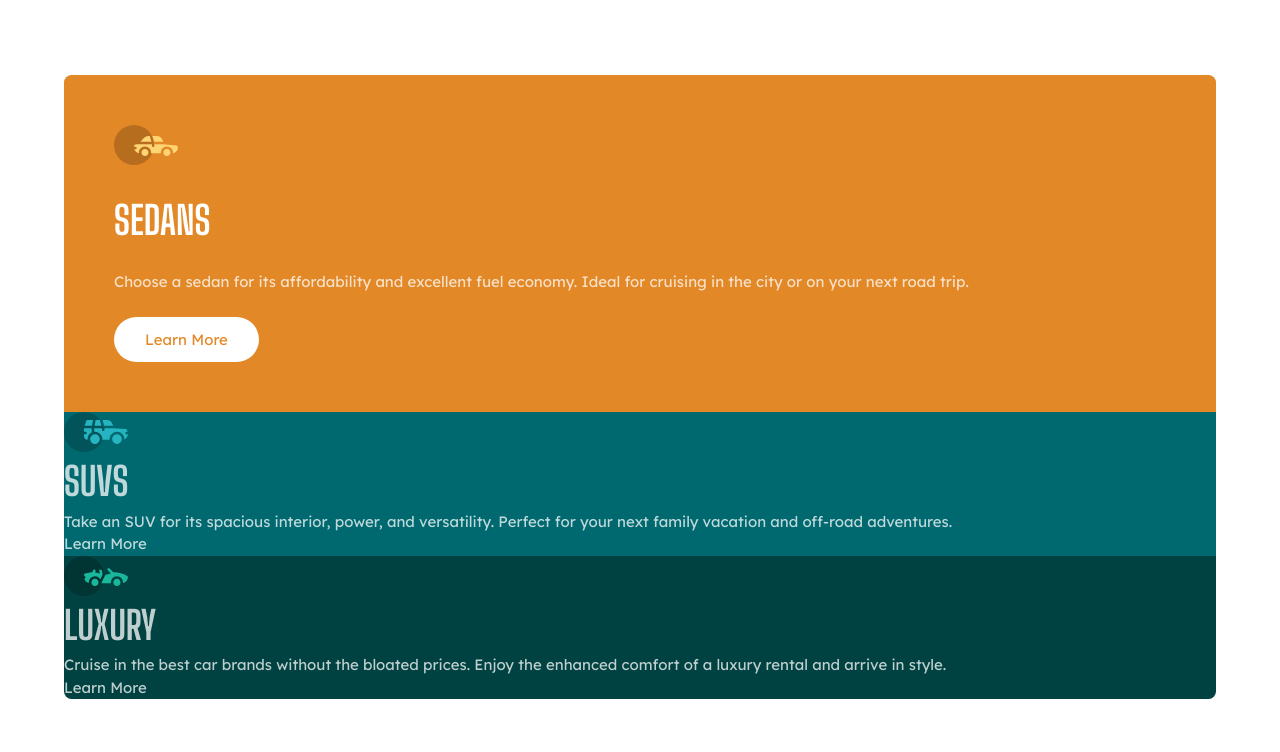
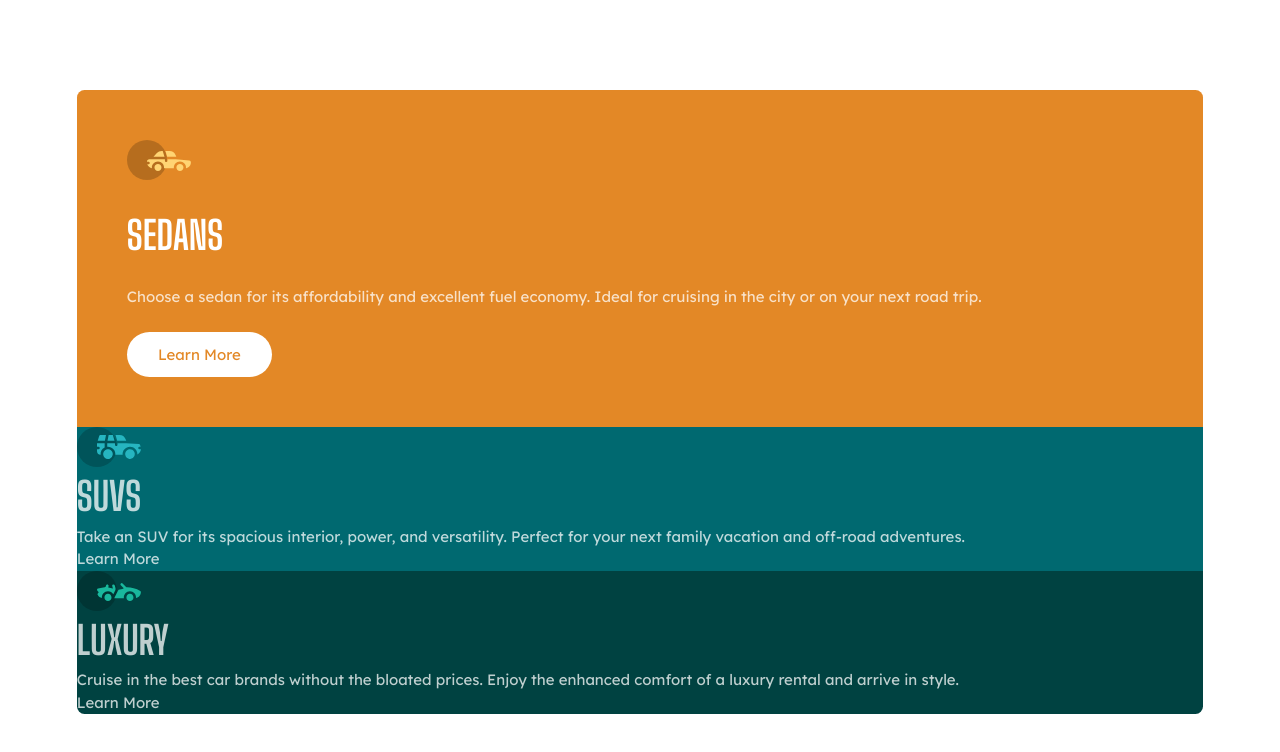
Before and after one commit to iArmanKarimi/challenge-3-column-preview-card-component, a website: page index.html in a window 1280 px wide. Drawn offline with nearby package versions, Linux system fonts and the light colour scheme; files that its build step writes are made by us from their sources.

Commit message:
adjusted body padding

```diff
--- a/index.html
+++ b/index.html
@@ -18,9 +18,9 @@
 			rel="stylesheet"
 		/>
 	</head>
-	<body class="px-[5vw] py-20">
 		<div class="text-neutral-transparent-white">
 			<section class="bg-primary-light-orange rounded-t-lg p-[50px] space-y-2">
+	<body class="px-[6vw] py-24">
 				<img src="./images/icon-sedans.svg" alt="sedans" />
 				<article class="pb-4">
 					<h1 class="py-5 text-white">SEDANS</h1>
```
